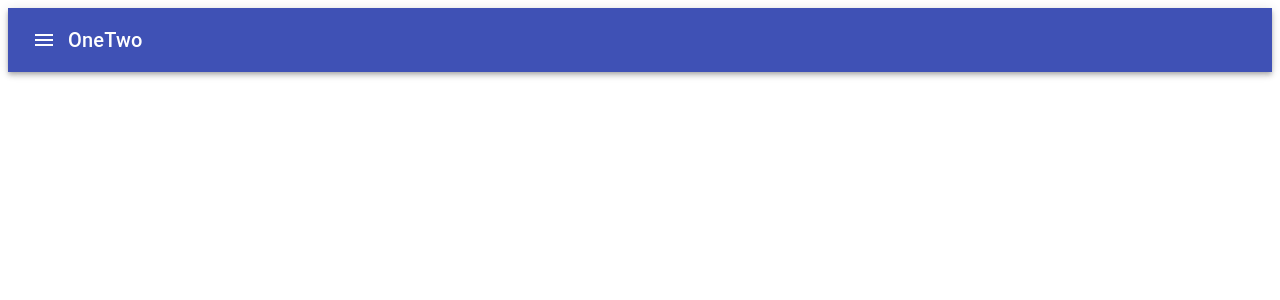
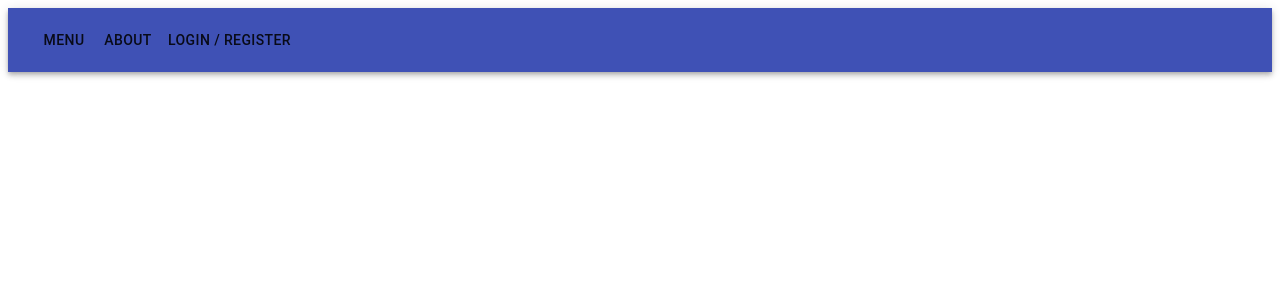
Before and after one commit to jamesphongduong/phongspho, a React (Create React App) app: page / in a window 1280 px wide. Shown: the top 300 px of the page. Built offline with nearby package versions, Linux system fonts and the light colour scheme.

Commit message:
withKey hoc added

```diff
--- a/src/components/App.tsx
+++ b/src/components/App.tsx
@@ -5,7 +5,7 @@ import { Navbar } from './Navbar';
 export const App = (): JSX.Element => {
   return (
     <div>
-      <Navbar items={['One', 'Two']} />
+      <Navbar items={['Menu', 'About', 'Login / Register']} />
       {/* <DefaultButton color="primary" /> */}
     </div>
   );
--- a/src/components/Button.tsx
+++ b/src/components/Button.tsx
@@ -1,16 +1,17 @@
-import { Button, PropTypes } from '@material-ui/core';
+import { Button as MaterialButton, PropTypes } from '@material-ui/core';
 import React from 'react';
 
 interface Props {
   color: PropTypes.Color;
+  text: string;
 }
 
-export const DefaultButton = (props: Props): JSX.Element => {
-  const { color } = props;
+export const Button = (props: Props): JSX.Element => {
+  const { color, text } = props;
 
-  return <Button color={color}>Hello</Button>;
+  return <MaterialButton color={color}>{text}</MaterialButton>;
 };
 
-DefaultButton.defaultProps = {
-  color: 'primary'
+Button.defaultProps = {
+  // color: 'primary'
 };
--- a/src/components/Navbar.tsx
+++ b/src/components/Navbar.tsx
@@ -3,10 +3,12 @@ import {
   AppBar,
   Toolbar,
   IconButton,
-  Typography,
-  Button
+  Typography
+  // Button
   // MenuIcon
 } from '@material-ui/core';
+import { Button } from './Button';
+import { withKey } from './hocs/WithKey';
 import MenuIcon from '@material-ui/icons/Menu';
 import shortid from 'shortid';
 
@@ -16,28 +18,28 @@ interface Props {
 
 export const Navbar = (props: Props): JSX.Element => {
   const { items } = props;
-  console.log('items', items);
-  const renderItems = () => {
-    return items.map((item) => {
-      return (
-        <Typography variant="h6" key={shortid.generate()}>
-          {item}
-        </Typography>
-      );
-    });
+
+  const ButtonK = withKey(Button);
+  const renderItems = (): JSX.Element[] => {
+    return items.map(
+      (item): JSX.Element => {
+        return <ButtonK text={item} />;
+      }
+    );
   };
 
   return (
     <AppBar position="static">
       <Toolbar>
-        <IconButton
+        {/* <IconButton
           edge="start"
           // className={classes.menuButton}
           color="inherit"
           aria-label="menu"
         >
           <MenuIcon />
-        </IconButton>
+        </IconButton> */}
+        {/* <Button /> */}
         {renderItems()}
         {/* <Button color="inherit">Login</Button> */}
       </Toolbar>
--- /dev/null
+++ b/src/components/hocs/WithKey.tsx
@@ -0,0 +1,10 @@
+import shortid from 'shortid';
+import React from 'react';
+
+export const withKey = (Component) => {
+  const WithKey = (props) => {
+    return <Component {...props} key={shortid.generate()} />;
+  };
+
+  return WithKey;
+};
```
